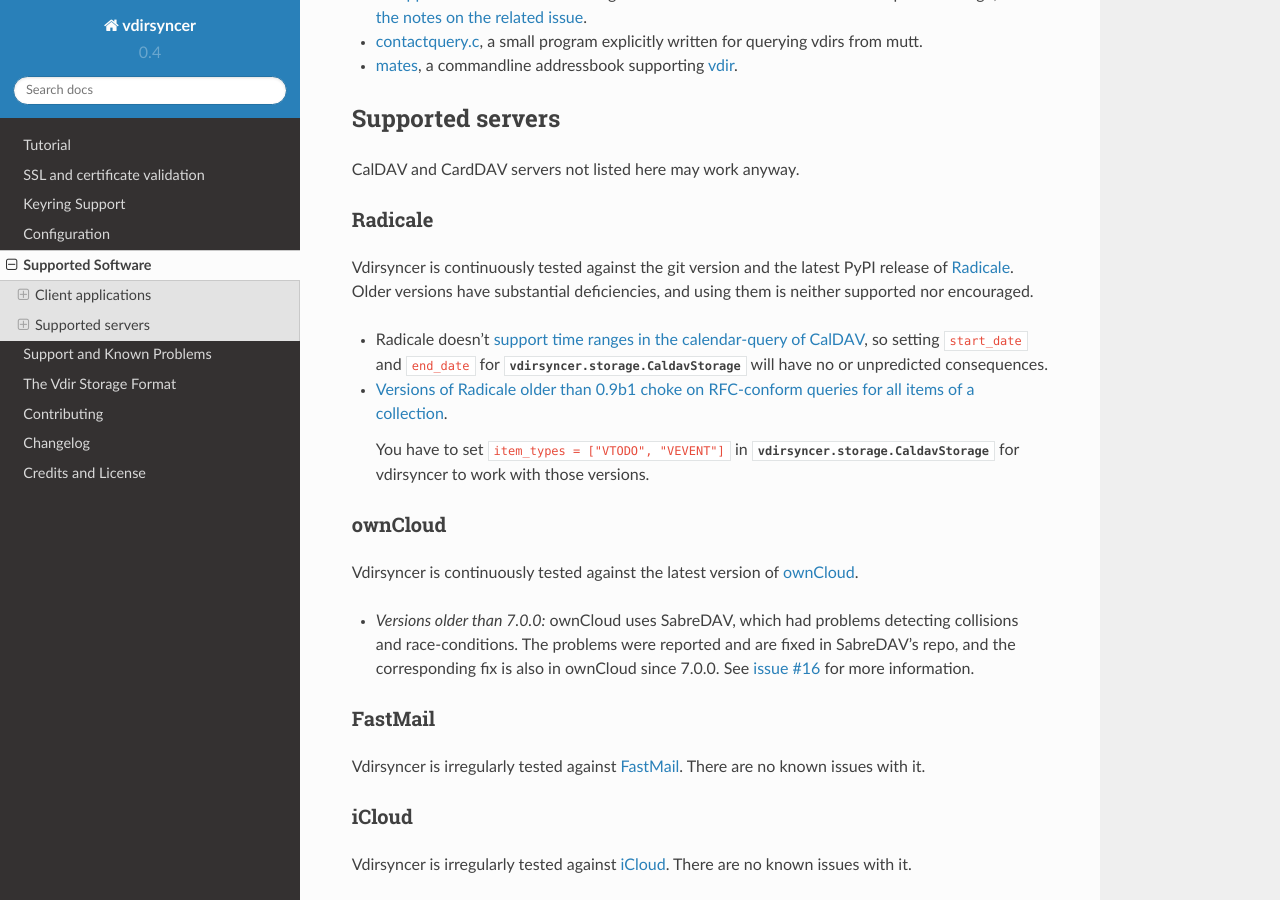
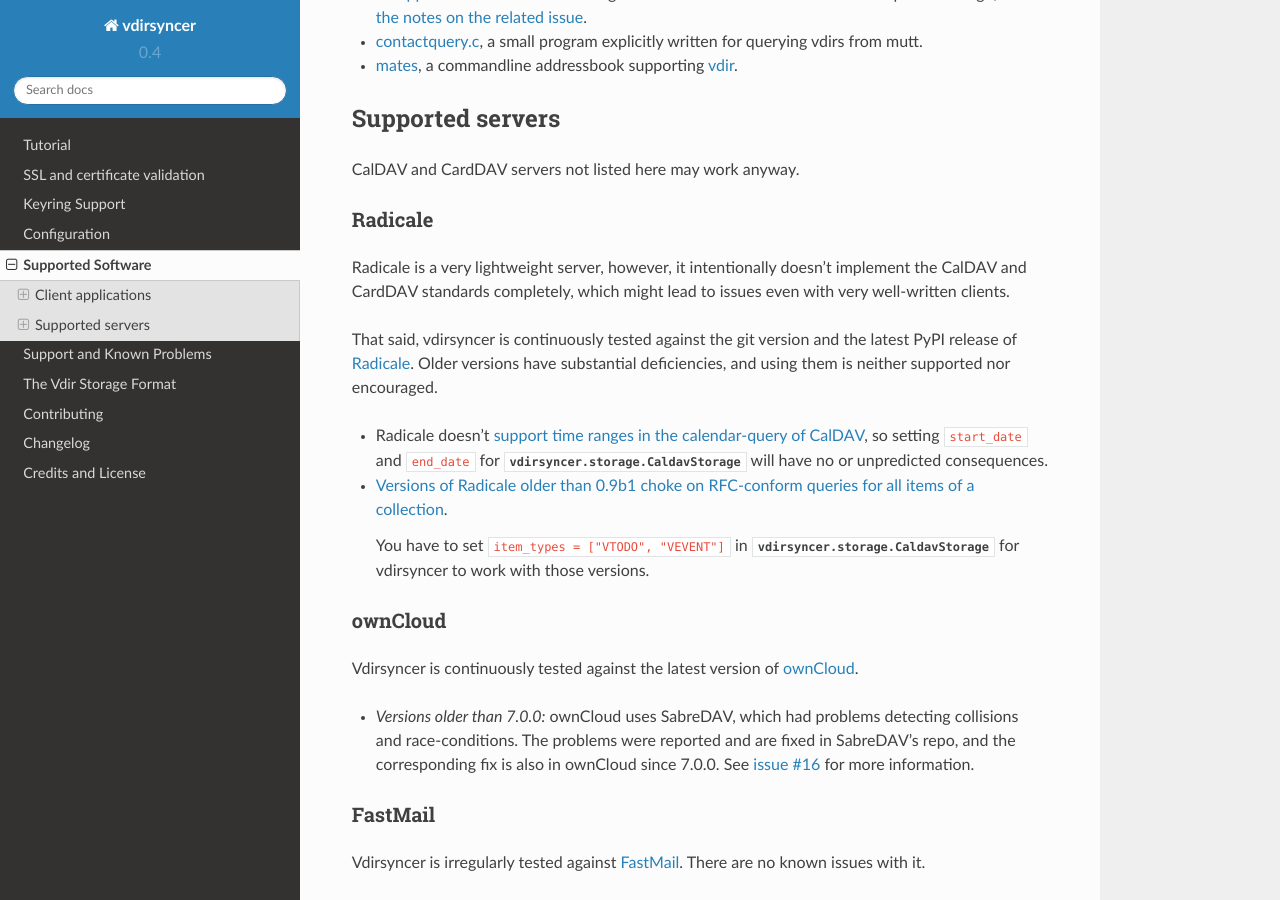
Before and after one commit to pimutils/vdirsyncer, a Sphinx documentation site: the page built from docs/supported.rst, in a window 1280 px wide and 900 px high, scrolled down 577 px. Built offline with Sphinx 7.4.7 and the Read the Docs theme 2.0.0, drawn with Linux system fonts in a browser that asks for light colours.

Commit message:
Expand on Radicale support

```diff
--- a/docs/supported.rst
+++ b/docs/supported.rst
@@ -52,9 +52,13 @@
 Radicale
 --------
 
-Vdirsyncer is continuously tested against the git version and the latest PyPI
-release of Radicale_. Older versions have substantial deficiencies, and using
-them is neither supported nor encouraged.
+Radicale is a very lightweight server, however, it intentionally doesn't
+implement the CalDAV and CardDAV standards completely, which might lead to
+issues even with very well-written clients.
+
+That said, vdirsyncer is continuously tested against the git version and the
+latest PyPI release of Radicale_. Older versions have substantial deficiencies,
+and using them is neither supported nor encouraged.
 
 - Radicale doesn't `support time ranges in the calendar-query of CalDAV
   <https://github.com/Kozea/Radicale/issues/146>`_, so setting ``start_date``
```
